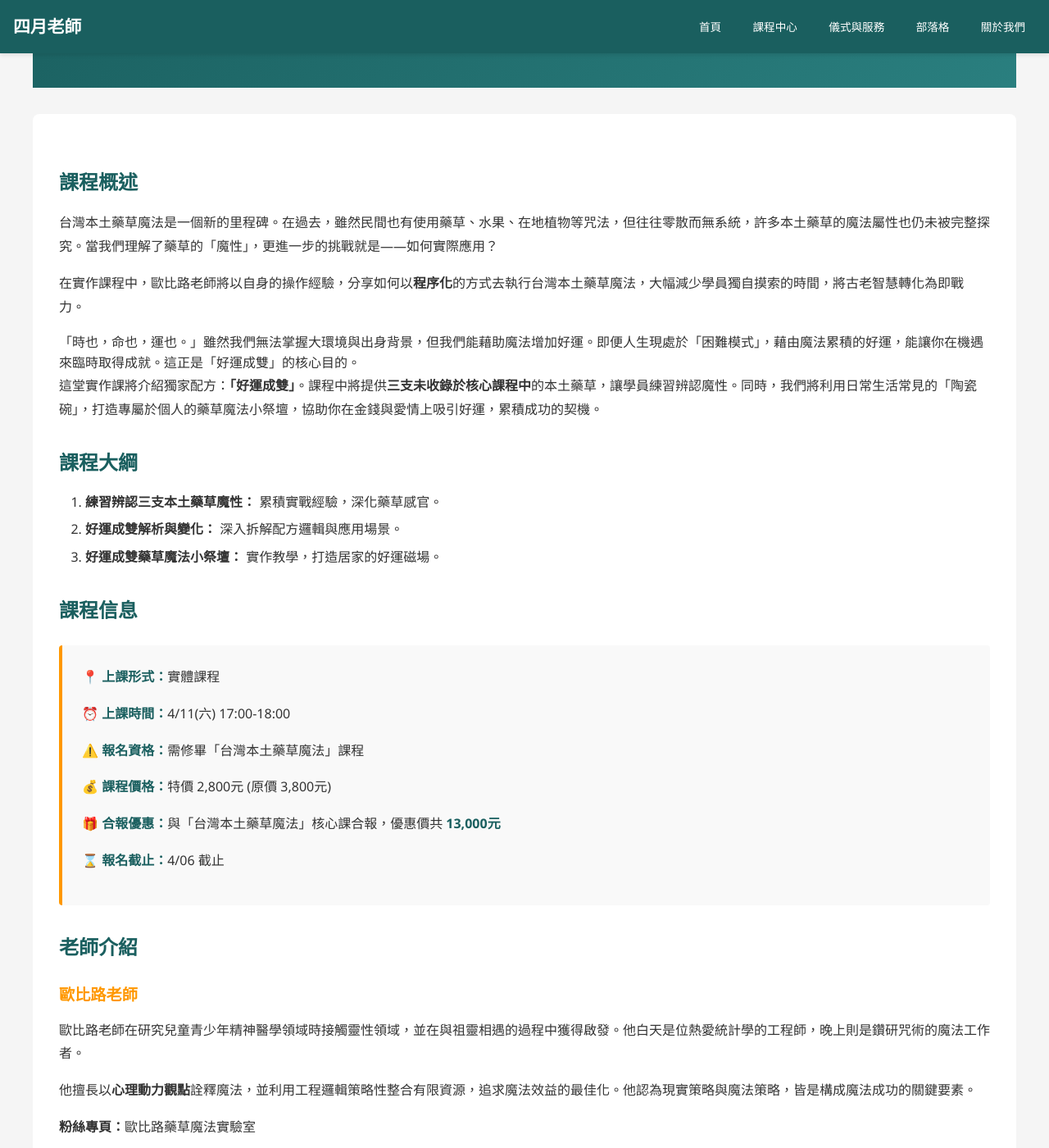
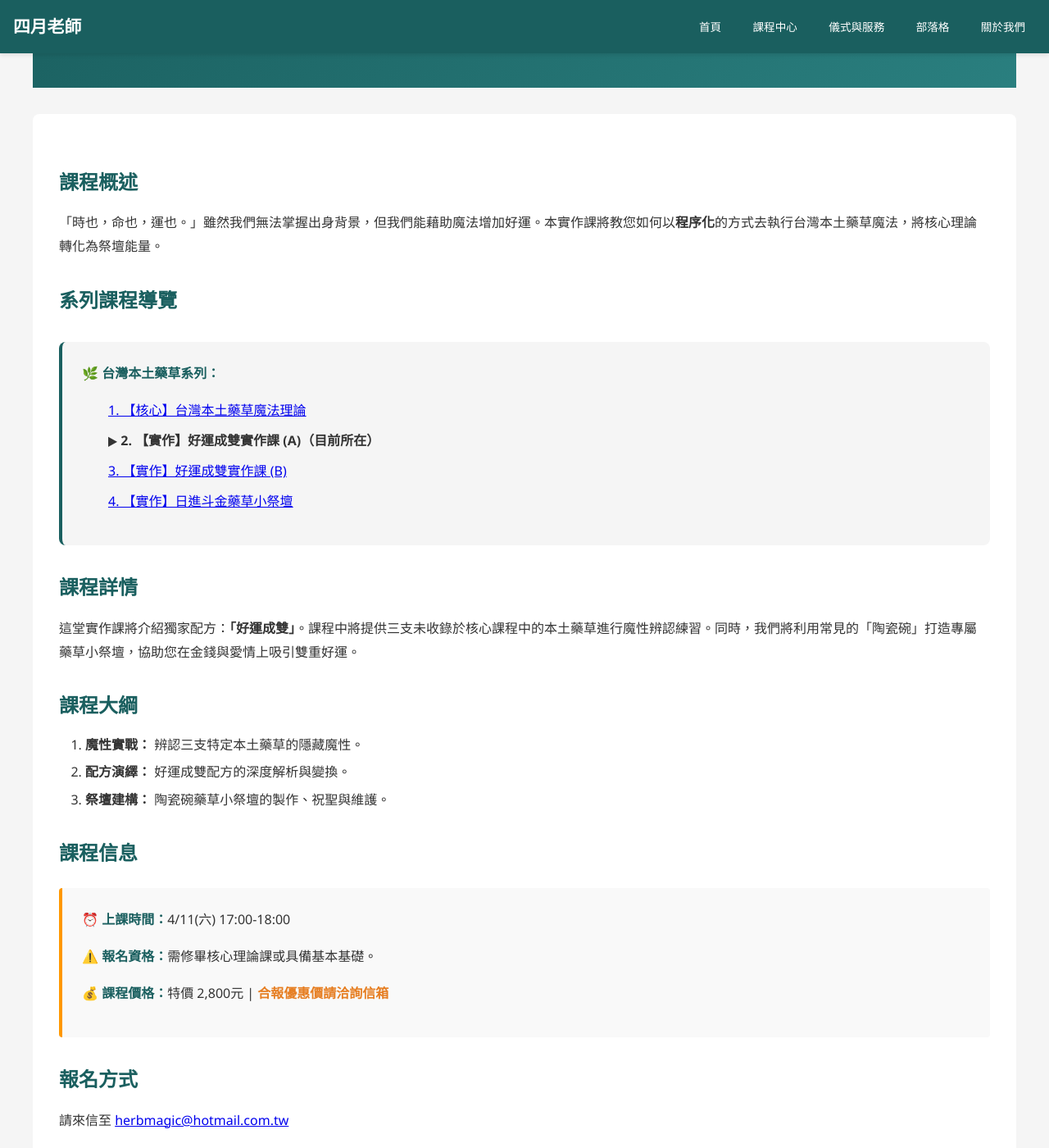
Before and after one commit to light4uliuphone-lang/hoodoo, a Jekyll site: the page built from courses/course-local-02.html, in a window 1280 px wide and 1400 px high, scrolled down 268 px. Shown: the whole window at 82% size. Built offline with Jekyll 4.4.1, drawn with Linux system fonts in a browser that asks for light colours; some of the changed text lies outside the part shown.

Commit message:
Update course-local-02.html

```diff
--- a/courses/course-local-02.html
+++ b/courses/course-local-02.html
@@ -2,79 +2,60 @@
 layout: default
 title: "台灣本土藥草實作課程：好運成雙 - 歐比路老師"
 ---
+
 <div class="container" style="padding: 3rem 0;">
-    <a href="/courses.html" class="back-link">← 返回課程中心</a>
+    <a href="/courses/" class="back-link">← 返回課程中心</a>
 
     <div class="course-detail-header">
-        <h1>台灣本土藥草實作課程：好運成雙</h1>
+        <h1>{{ page.title | split: " - " | first }}</h1>
         <div class="meta">
             <span>🇹🇼 台灣本土藥草</span>
-            <span>🕯️ 祭壇實作</span>
-            <span>📊 進階（需有基礎）</span>
+            <span>🏺 祭壇實作</span>
+            <span>📊 中級實作</span>
             <span>👨‍🏫 歐比路老師</span>
         </div>
     </div>
 
     <div class="course-detail-content">
         <h2>課程概述</h2>
-        <p>台灣本土藥草魔法是一個新的里程碑。在過去，雖然民間也有使用藥草、水果、在地植物等咒法，但往往零散而無系統，許多本土藥草的魔法屬性也仍未被完整探究。當我們理解了藥草的「魔性」，更進一步的挑戰就是——如何實際應用？</p>
-        <p>在實作課程中，歐比路老師將以自身的操作經驗，分享如何以<strong>程序化</strong>的方式去執行台灣本土藥草魔法，大幅減少學員獨自摸索的時間，將古老智慧轉化為即戰力。</p>
+        <p>「時也，命也，運也。」雖然我們無法掌握出身背景，但我們能藉助魔法增加好運。本實作課將教您如何以<strong>程序化</strong>的方式去執行台灣本土藥草魔法，將核心理論轉化為祭壇能量。</p>
 
-        <blockquote>
-            「時也，命也，運也。」雖然我們無法掌握大環境與出身背景，但我們能藉助魔法增加好運。即便人生現處於「困難模式」，藉由魔法累積的好運，能讓你在機遇來臨時取得成就。這正是「好運成雙」的核心目的。
-        </blockquote>
+        <h2>系列課程導覽</h2>
+        <div class="series-nav" style="background-color: #f5f5f5; padding: 1.5rem; border-radius: 8px; margin: 2rem 0; border-left: 4px solid #1a5f5f;">
+            <p style="margin-bottom: 1rem; font-weight: bold; color: #1a5f5f;">🌿 台灣本土藥草系列：</p>
+            <ul style="list-style: none; padding-left: 0; line-height: 1.8;">
+                <li><a href="/courses/course-local-01/">1. 【核心】台灣本土藥草魔法理論</a></li>
+                <li><strong>▶ 2. 【實作】好運成雙實作課 (A)（目前所在）</strong></li>
+                <li><a href="/courses/course-local-03/">3. 【實作】好運成雙實作課 (B)</a></li>
+                <li><a href="/courses/course-local-04/">4. 【實作】日進斗金藥草小祭壇</a></li>
+            </ul>
+        </div>
 
-        <p>這堂實作課將介紹獨家配方：<strong>「好運成雙」</strong>。課程中將提供<strong>三支未收錄於核心課程中</strong>的本土藥草，讓學員練習辨認魔性。同時，我們將利用日常生活常見的「陶瓷碗」，打造專屬於個人的藥草魔法小祭壇，協助你在金錢與愛情上吸引好運，累積成功的契機。</p>
+        <h2>課程詳情</h2>
+        <p>這堂實作課將介紹獨家配方：<strong>「好運成雙」</strong>。課程中將提供三支未收錄於核心課程中的本土藥草進行魔性辨認練習。同時，我們將利用常見的「陶瓷碗」打造專屬藥草小祭壇，協助您在金錢與愛情上吸引雙重好運。</p>
 
         <h2>課程大綱</h2>
         <ol>
-            <li><strong>練習辨認三支本土藥草魔性：</strong> 累積實戰經驗，深化藥草感官。</li>
-            <li><strong>好運成雙解析與變化：</strong> 深入拆解配方邏輯與應用場景。</li>
-            <li><strong>好運成雙藥草魔法小祭壇：</strong> 實作教學，打造居家的好運磁場。</li>
+            <li><strong>魔性實戰：</strong> 辨認三支特定本土藥草的隱藏魔性。</li>
+            <li><strong>配方演繹：</strong> 好運成雙配方的深度解析與變換。</li>
+            <li><strong>祭壇建構：</strong> 陶瓷碗藥草小祭壇的製作、祝聖與維護。</li>
         </ol>
 
         <h2>課程信息</h2>
         <div class="course-info-box">
-            <p><strong>📍 上課形式：</strong>實體課程</p>
             <p><strong>⏰ 上課時間：</strong>4/11(六) 17:00-18:00</p>
-            <p><strong>⚠️ 報名資格：</strong>需修畢「台灣本土藥草魔法」課程</p>
-            <p><strong>💰 課程價格：</strong>特價 2,800元 (原價 3,800元)</p>
-            <p><strong>🎁 合報優惠：</strong>與「台灣本土藥草魔法」核心課合報，優惠價共 <strong>13,000元</strong></p>
-            <p><strong>⌛ 報名截止：</strong>4/06 截止</p>
-        </div>
-
-        <h2>老師介紹</h2>
-        <div class="teacher-info">
-            <h3>歐比路老師</h3>
-            <p>歐比路老師在研究兒童青少年精神醫學領域時接觸靈性領域，並在與祖靈相遇的過程中獲得啟發。他白天是位熱愛統計學的工程師，晚上則是鑽研咒術的魔法工作者。</p>
-            <p>他擅長以<strong>心理動力觀點</strong>詮釋魔法，並利用工程邏輯策略性整合有限資源，追求魔法效益的最佳化。他認為現實策略與魔法策略，皆是構成魔法成功的關鍵要素。</p>
-            <p><strong>粉絲專頁：</strong>歐比路藥草魔法實驗室</p>
-        </div>
-
-        <h2>📜 系列課程導覽</h2>
-        <div style="background-color: #f5f5f5; padding: 1.5rem; border-radius: 8px; margin: 2rem 0; border-left: 4px solid #1a5f5f;">
-            <p style="margin-bottom: 1rem; font-weight: bold; color: #1a5f5f;">當日課程路徑：</p>
-            <ul style="line-height: 1.8;">
-                <li><a href="/courses/taiwan-herbs-core.html">10:00 - 16:00 【核心】台灣本土藥草魔法</a></li>
-                <li><strong>▶ 17:00 - 18:00 【實作】好運成雙實作課（目前位置）</strong></li>
-            </ul>
+            <p><strong>⚠️ 報名資格：</strong>需修畢核心理論課或具備基本基礎。</p>
+            <p><strong>💰 課程價格：</strong>特價 2,800元 | <span style="color: #e67e22; font-weight: bold;">合報優惠價請洽詢信箱</span></p>
         </div>
 
         <h2>報名方式</h2>
-        <div class="registration-info" style="background-color: #fff9f0; padding: 1.5rem; border-radius: 8px; border: 1px solid #e6d2b5;">
-            <p><strong>方式一：線上表單</strong></p>
-            <p>請填寫 <a href="#">[報名表單連結]</a>，留下 E-mail 和聯絡電話。完成後將於三日內回信。</p>
-            <hr style="margin: 1rem 0; border: 0; border-top: 1px dashed #e6d2b5;">
-            <p><strong>方式二：電子郵件</strong></p>
-            <p>來信至 <a href="mailto:herbmagic@hotmail.com.tw">herbmagic@hotmail.com.tw</a></p>
-            <ul style="margin-top: 0.5rem;">
-                <li>標題：<strong>好運成雙-台灣本土藥草魔法實作報名</strong></li>
-                <li>內容：告知姓名、聯絡電話、收件地址</li>
-                <li>備註：如與核心課合報，請於信中註明</li>
-            </ul>
+        <div class="registration-info">
+            <p>請來信至 <a href="mailto:{{ site.email | default: 'herbmagic@hotmail.com.tw' }}">{{ site.email | default: 'herbmagic@hotmail.com.tw' }}</a></p>
+            <p>郵件標題請註明：<strong>「報名 {{ page.title | split: " - " | first }}」</strong></p>
         </div>
+
         <div style="text-align: center; margin-top: 2rem;">
-            <a href="mailto:herbmagic@hotmail.com.tw" class="btn-primary">立即寄信報名</a>
+            <a href="mailto:{{ site.email | default: 'herbmagic@hotmail.com.tw' }}?subject=報名-{{ page.title | split: ' - ' | first }}" class="btn-primary">立即報名</a>
         </div>
     </div>
 </div>
```
